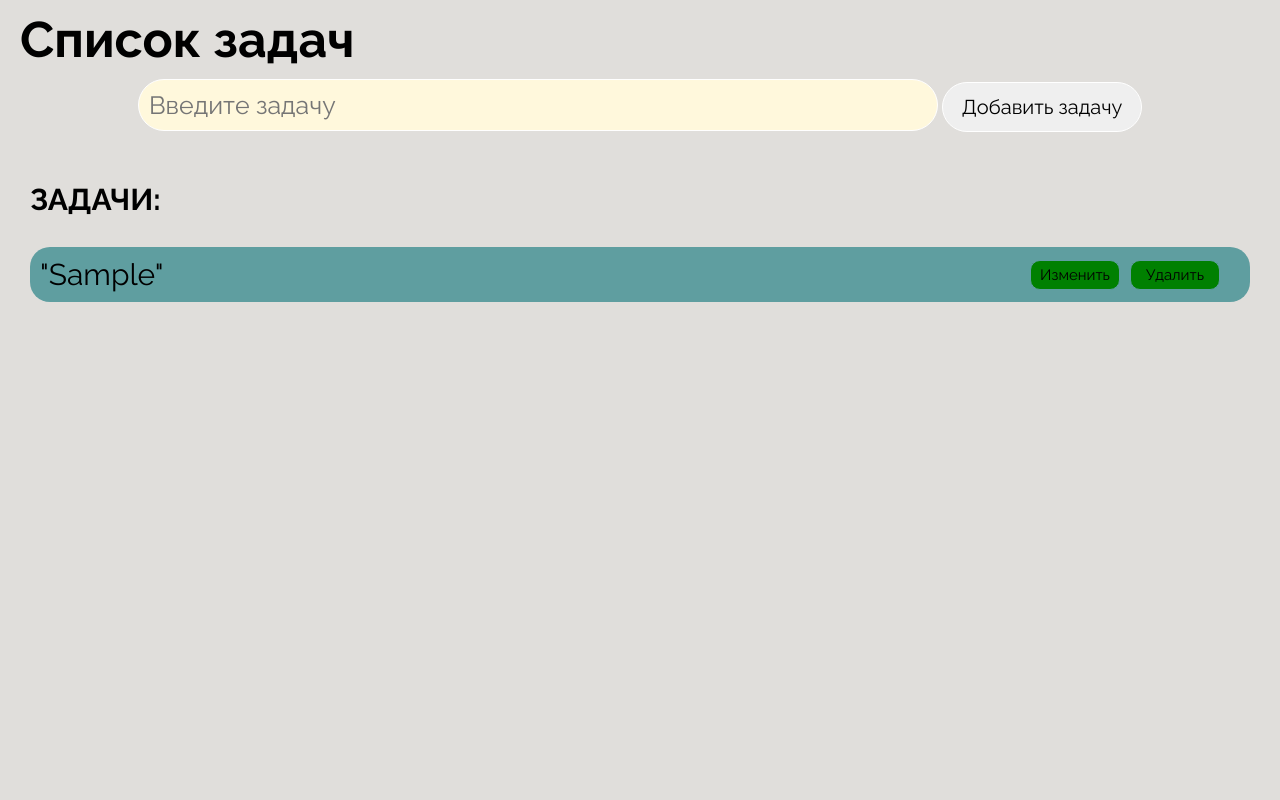
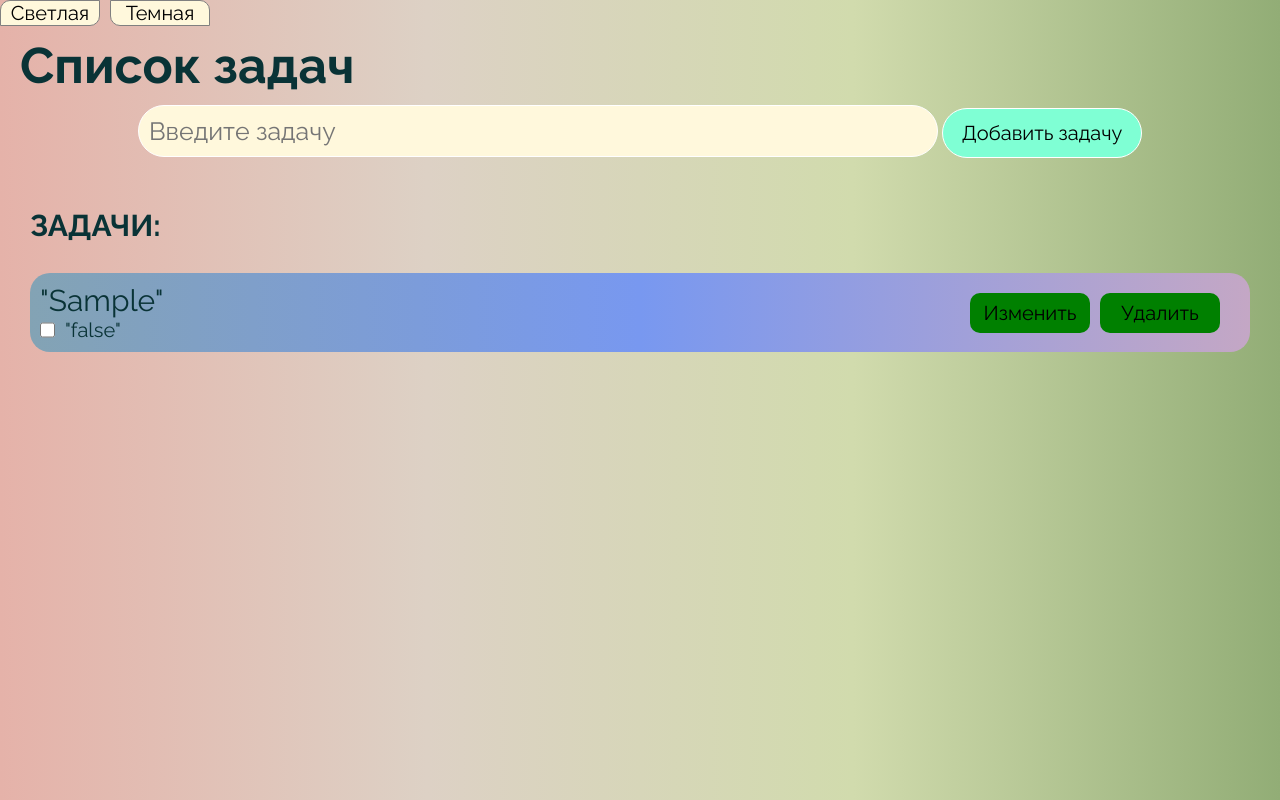
Before and after one commit to Alexander12081995/TODO-Parkovski, a plain HTML site: page index.html in a window 1280 px wide. Both pictures are taken after typing "Sample" into the empty fields and a click on the button "Добавить задачу". Drawn offline with Linux system fonts and the light colour scheme.

Commit message:
add theme

```diff
--- a/css/style.css
+++ b/css/style.css
@@ -1,3 +1,26 @@
+body[data-theme='light'] {
+    --cl-btn-text: rgb(0, 0, 0);
+    --cl-text: rgb(9, 51, 54);
+    --bg-color: linear-gradient(90deg, #e5b2a9,#ddd1c5,#d1dbad,#92ad76);;
+    --in-task: cornsilk;
+    --bord: white;
+    --btn1-color: aquamarine;
+    --list: linear-gradient(90deg, #83a3b4,#7898f0,#c4a7c5);;
+    --btn2-color: green;
+}
+
+body[data-theme='dark'] {
+    --cl-btn-text: azure;
+    --cl-text: rgb(255, 255, 255);
+    --bg-color: linear-gradient(90deg, #342326,#580413,#540021,#580413,#342326);;
+    --in-task: rgb(223, 208, 148);
+    --bord:#580413;
+    --btn1-color: rgb(17, 78, 58);
+    --list: linear-gradient(90deg, #1d7952,#32b85a,#607a28);;
+    --btn2-color: rgb(64, 76, 141);
+}
+
+
 * {
     margin: 0 ;
     padding: 0;
@@ -7,8 +30,31 @@
 }
 
 body {
-    background-color: rgb(224, 222, 219);
+    color: var(--cl-text);
+    background: var(--bg-color);
 }
+
+.button_theme {
+    display: flex;
+    column-gap: 10px;
+}
+
+.button_theme__light {
+font-size: 20px;
+min-width: 100px;
+border-radius: 10px 0 ;
+border: 1px solid grey;
+background: var(--in-task);
+}
+
+.button_theme__dark {
+    font-size: 20px;
+    min-width: 100px;
+    border-radius: 0 10px;
+    border: 1px solid grey;
+background: var(--in-task);
+}
+
 .add_list {
    text-align: center;
 }
@@ -23,19 +69,20 @@ body {
     font-size: 25px;
     min-width: 800px;
     border-radius: 30px;
-    background-color: cornsilk;
+    background-color: var(--in-task);
 
-    border: 1px solid white;
+    border: 1px solid var(--bord);
 }
 
 .addTask {
+    color: var(--cl-btn-text);
     margin: 0;
     min-width: 200px;
     min-height: 50px;
     font-size: 20px;
     border-radius: 30px;
-    border: 1px solid white;
-    background-color: aquas;
+    border: 1px solid var(--bord);
+    background-color:var(--btn1-color);
 }
 
 .todo_list {
@@ -61,7 +108,7 @@ body {
     padding: 10px;
     text-align: left;
     font-size: 30px;
-    background-color: cadetblue;
+    background: var(--list);
     border-radius: 20px;
 }
 
@@ -72,22 +119,36 @@ body {
 
 }
 
-.task_eddit {
+.task_edit {
     margin-right: 10px;
-    min-height: 30px;
-    min-width: 90px;
+    min-height: 40px;
+    min-width: 120px;
     border-radius: 10px;
-    border: 1px solid cadetblue;
-    background-color: green;
-    font-size: 15px;
+    border: 1px solid var(--list);
+    background-color: var(--btn2-color);
+    font-size: 20px;
+    color: var(--cl-btn-text);
 }
 
 .task_delete {
-    min-height: 30px;
-    min-width: 90px;
+    min-height: 40px;
+    min-width: 120px;
     border-radius: 10px;
-    border: 1px solid cadetblue;
-    background-color: green;
-    font-size: 15px;
+    border: 1px solid var(--list);
+    background-color: var(--btn2-color);
+    font-size: 20px;
+    color: var(--cl-btn-text);
+}
 
+.completed {
+    display: flex;
 }
+
+.checkbox {
+    width: 15px;
+}
+
+.completed_checkbox {
+    margin-left: 10px;
+    font-size: 20px;
+}
--- a/index.html
+++ b/index.html
@@ -11,8 +11,13 @@
     <link rel="stylesheet" href="css/style.css" />
     <title>TODO list</title>
   </head>
-  <body>
+  <body data-theme="light">
     <header class="add_list">
+      <div class="button_theme">
+        <button class="button_theme__light">Светлая</button>
+        <button class="button_theme__dark">Темная</button>
+      </div>
+
       <h1 class="add_list__tittle">Список задач</h1>
       <form method="get" class="form">
         <label>
--- a/store.js
+++ b/store.js
@@ -8,4 +8,7 @@ export const todos = {
     };
     this.todoList.push(newTask);
   },
+  deleteTask(taskId) {
+    this.todoList = this.todoList.filter((task) => task.id !== taskId);
+  },
 };
--- a/views.js
+++ b/views.js
@@ -3,18 +3,42 @@ import { todos } from "./store.js";
 const ul = document.querySelector("ul");
 const addTask = document.querySelector(".addTask");
 const form = document.querySelector(".form");
+const buttonThemeLight = document.querySelector(".button_theme__light");
+const buttonThemeDark = document.querySelector(".button_theme__dark");
+
+buttonThemeLight.addEventListener("click", () => {
+  const themeName = document.body.getAttribute("data-theme");
+  if (themeName !== "light") {
+    document.body.setAttribute("data-theme", "light");
+    localStorage.setItem("theme", "light");
+  }
+});
+
+buttonThemeDark.addEventListener("click", () => {
+  const themeName = document.body.getAttribute("data-theme");
+  if (themeName !== "dark") {
+    document.body.setAttribute("data-theme", "dark");
+    localStorage.setItem("theme", "dark");
+  }
+});
 
 function renderTodo() {
   ul.innerHTML = null;
   todos.todoList.forEach((todo) => {
     ul.innerHTML += `
         <li class="list_task">
-        <p>
-        "${todo.taskName}"
-        </p>
+        <div>
+          <p>"${todo.taskName}"</p>
+              <div class="completed">
+                <input type="checkbox" class="checkbox" data-checkbox-id="${todo.id}">
+                <p class="completed_checkbox">"${todo.completed}"</p>
+              </div>
+        </div>
+
+
         <div class="group_button">
-        <button type="submit" class="task_eddit">Изменить</button>
-        <button type="submit" class="task_delete">Удалить</button>
+        <button type="submit" data-edit-id="${todo.id}" class="task_edit">Изменить</button>
+        <button type="submit" data-delete-id="${todo.id}" class="task_delete">Удалить</button>
         </div>
         </li>
         `;
@@ -41,5 +65,15 @@ function addTodo() {
   });
 }
 
-function deleteTodo() {}
+function deleteTodo() {
+  ul.addEventListener("click", (e) => {
+    const taskId = e.target.getAttribute("data-delete-id");
+    if (taskId) {
+      todos.deleteTask(Number(taskId));
+      renderTodo();
+    }
+  });
+}
+
 addTodo();
+deleteTodo();
```
